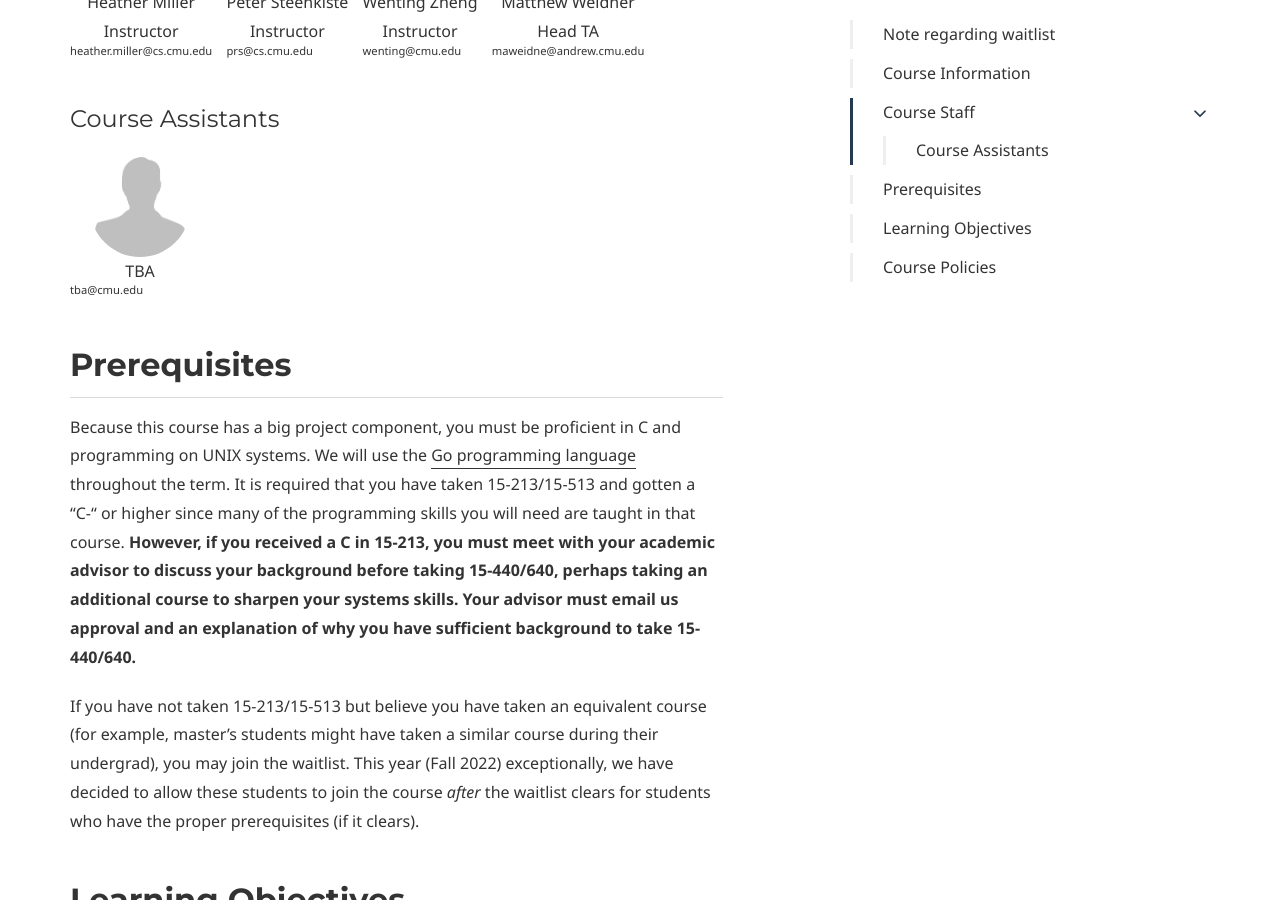
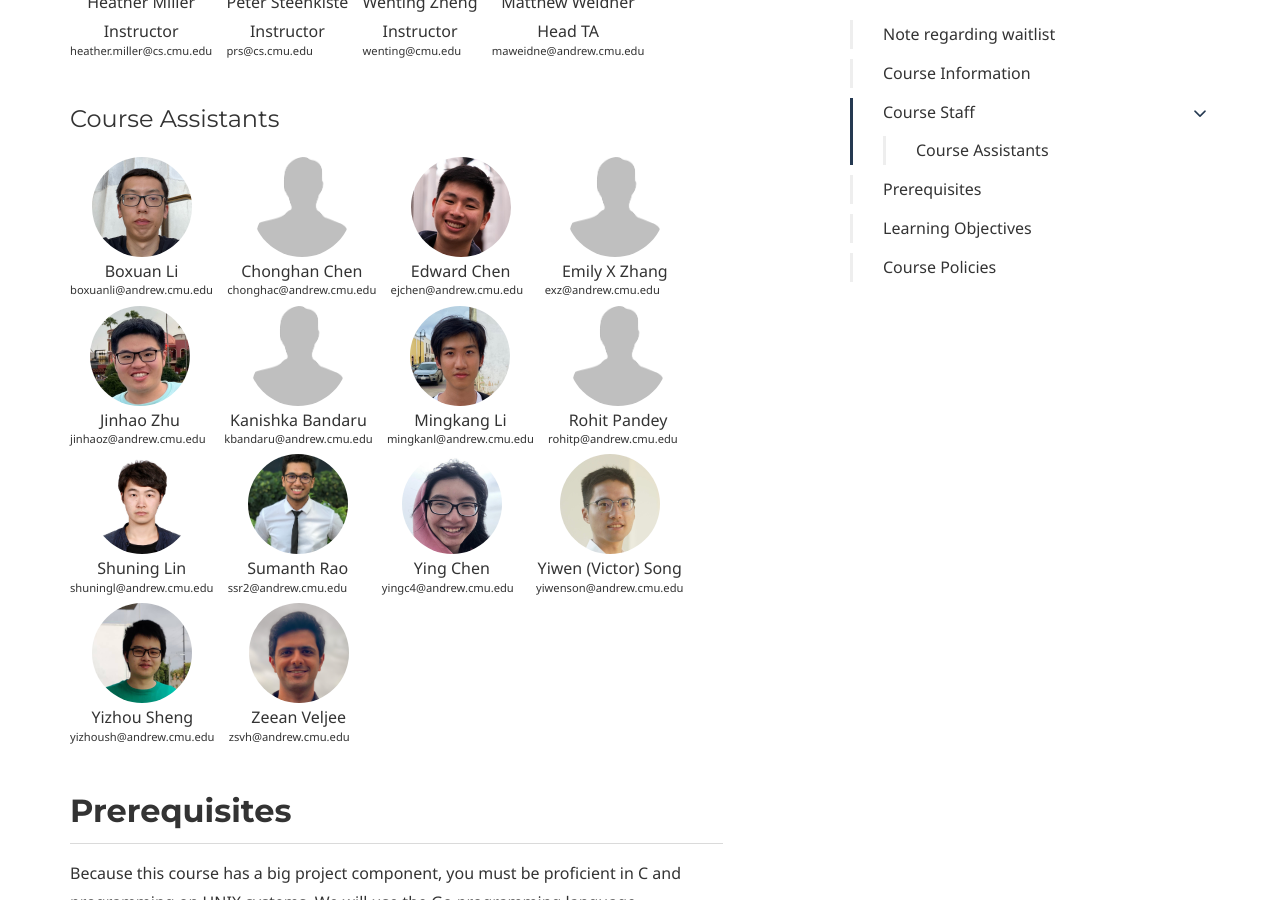
Before and after one commit to 15-440/website, a Jekyll site: the page built from index.md, in a window 1280 px wide and 900 px high, scrolled down 1813 px. Built offline with Jekyll 4.4.1, drawn with Linux system fonts in a browser that asks for light colours; some web fonts are replaced.

Commit message:
TA photos etc

```diff
--- a/_config.yml
+++ b/_config.yml
@@ -173,9 +173,61 @@ course:
           email: maweidne@andrew.cmu.edu
 
     ta:
-        - name: TBA
-          email: tba@cmu.edu
+        - name: Boxuan Li
+          email: boxuanli@andrew.cmu.edu
+          type: TA
+          image: boxuan-li.jpg
+          # zoom_id: 9999999999
+          # calendly: https://calendly.com/15440fall2020/firstname-lastname-oh
+        - name: Chonghan Chen
+          email: chonghac@andrew.cmu.edu
           type: TA
           image: silhouette.png
-          # zoom_id: 9999999999
-          # calendly: https://calendly.com/15440fall2020/firstname-lastname-oh
+        - name: Edward Chen
+          email: ejchen@andrew.cmu.edu
+          type: TA
+          image: edward-chen.jpg
+        - name: Emily X Zhang
+          email: exz@andrew.cmu.edu
+          type: TA
+          image: silhouette.png
+        - name: Jinhao Zhu
+          email: jinhaoz@andrew.cmu.edu
+          type: TA
+          image: jinhao-zhu.png
+        - name: Kanishka Bandaru
+          email: kbandaru@andrew.cmu.edu
+          type: TA
+          image: silhouette.png
+        - name: Mingkang Li
+          email: mingkanl@andrew.cmu.edu
+          type: TA
+          image: mingkang-li.jpg
+        - name: Rohit Pandey
+          email: rohitp@andrew.cmu.edu
+          type: TA
+          image: silhouette.png
+        - name: Shuning Lin
+          email: shuningl@andrew.cmu.edu
+          type: TA
+          image: shuning-lin.jpg
+        - name: Sumanth Rao
+          email: ssr2@andrew.cmu.edu
+          type: TA
+          image: sumanth-rao.jpg
+        - name: Ying Chen
+          email: yingc4@andrew.cmu.edu
+          type: TA
+          image: ying-chen.jpg
+        - name: Yiwen (Victor) Song
+          email: yiwenson@andrew.cmu.edu
+          type: TA
+          image: yiwen-song.jpg
+        - name: Yizhou Sheng
+          email: yizhoush@andrew.cmu.edu
+          type: TA
+          image: yizhou-sheng.jpg
+        - name: Zeean Veljee
+          email: zsvh@andrew.cmu.edu
+          type: TA
+          image: zeean-veljee.png
```
Also changed, not shown: doks-theme/assets/images/headshot/boxuan-li.jpg (added), doks-theme/assets/images/headshot/edward-chen.jpg (added), doks-theme/assets/images/headshot/jinhao-zhu.png (added), doks-theme/assets/images/headshot/mingkang-li.jpg (added), doks-theme/assets/images/headshot/shuning-lin.jpg (added), doks-theme/assets/images/headshot/sumanth-rao.JPG (added), doks-theme/assets/images/headshot/ying-chen.jpg (added), doks-theme/assets/images/headshot/yiwen-song.jpeg (added), doks-theme/assets/images/headshot/yiwen-song.jpg (added), doks-theme/assets/images/headshot/yizhou-sheng.jpg (added), doks-theme/assets/images/headshot/zeean-veljee.png (added).
